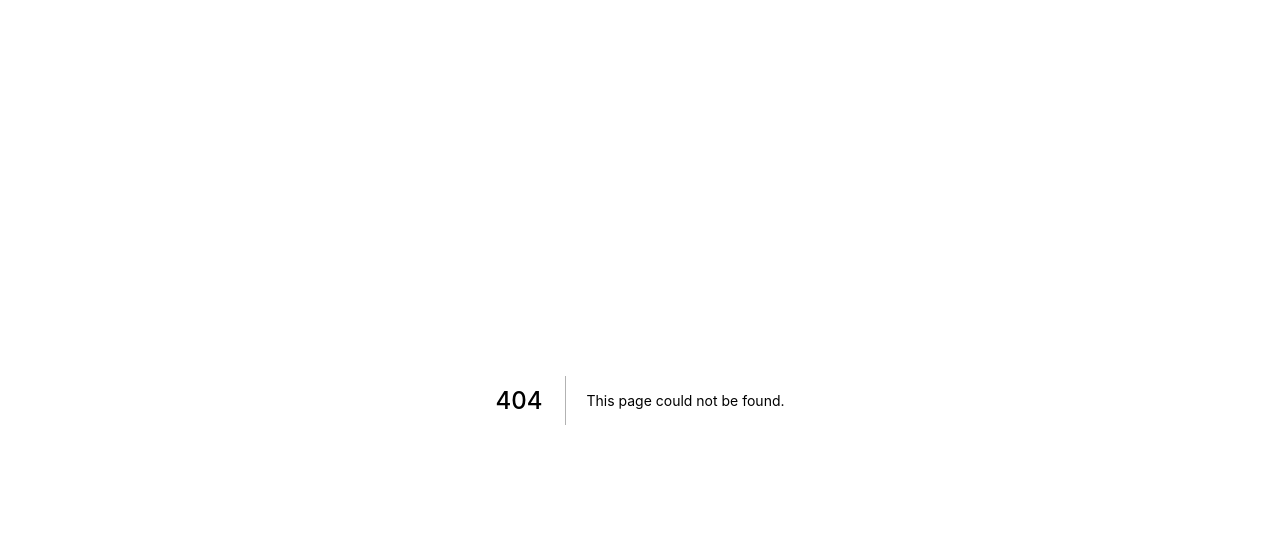
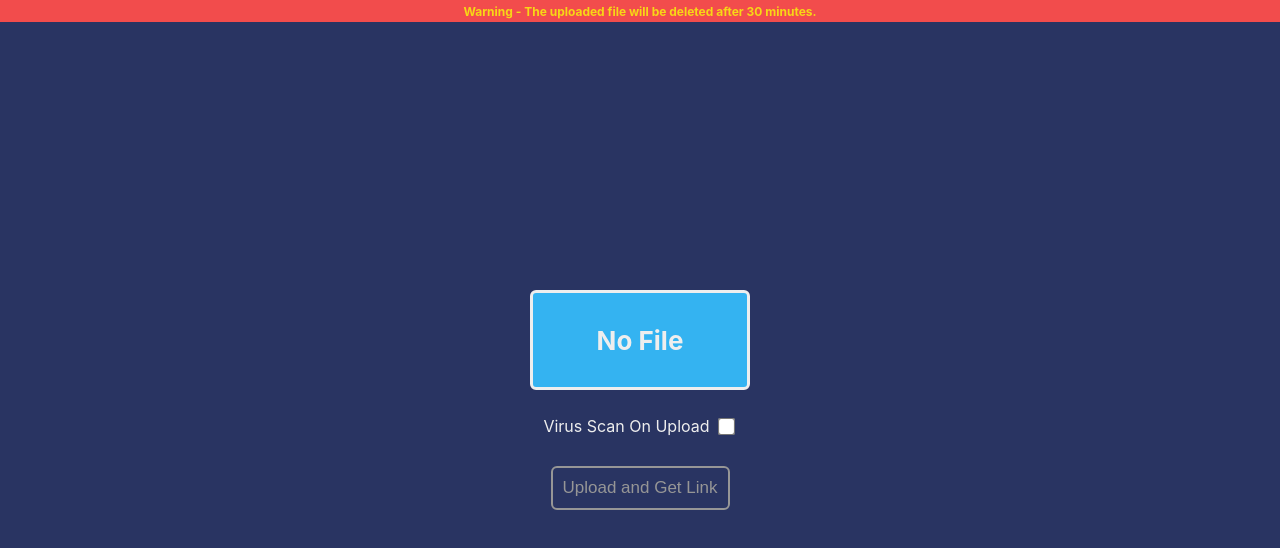
Before and after one commit to GreyStinger/greys-home-v3, a Next.js app: page /share in a window 1280 px wide. Before the commit this address had no page. Shown: the top 548 px of the page. Built offline with nearby package versions, Linux system fonts and the light colour scheme.

Commit message:
working_upload

```diff
--- a/package.json
+++ b/package.json
@@ -10,10 +10,12 @@
   },
   "dependencies": {
     "busboy": "^1.6.0",
+    "clamscan": "^2.1.2",
     "cors": "^2.8.5",
     "crypto": "^1.0.1",
     "express": "^4.18.1",
     "lodash": "^4.17.21",
+    "mongoose": "^6.3.5",
     "morgan": "^1.10.0",
     "next": "^12.1.6",
     "react": "^18.1.0",
--- a/src/pages/api/hello.js
+++ /dev/null
@@ -1,5 +0,0 @@
-// Next.js API route support: https://nextjs.org/docs/api-routes/introduction
-
-export default function handler(req, res) {
-  res.status(200).json({ name: 'John Doe' })
-}
--- a/src/pages/api/temp/[uuid].js
+++ b/src/pages/api/temp/[uuid].js
@@ -0,0 +1,22 @@
+import { useRouter } from "next/router";
+import { useEffect, useState } from "react";
+
+function forDiscord(children) {
+  return <div>{children}</div>;
+}
+
+export default function TempDownload() {
+  const router = useRouter();
+  const { uuid } = router.query;
+
+  return (
+    <div>
+      <forDiscord>
+        <h1>TempDownload</h1>
+        <p>
+          <a href={`/temp/${uuid}/`}>Download</a>
+        </p>
+      </forDiscord>
+    </div>
+  );
+}
--- a/src/pages/api/temp-load.js
+++ b/src/pages/api/upload.js
@@ -4,10 +4,6 @@ import Busboy from "busboy";
 import Meter from "stream-meter";
 import { pipeline } from "stream";
 import { randomUUID } from "crypto";
-
-const files_alive = new Map();
-
-const valid_uploads = [("u5", "u10"), ("u2", "u30"), ("u1", "u60")];
 
 export const config = {
   api: {
@@ -28,7 +24,7 @@ async function r(req, uuid) {
     busboy.on("file", (fieldname, file, filename) => {
       filename = sanitizeString(filename.filename);
 
-      let write_path = path.join(__dirname, "..", "..", "..", ".." ,"public", "temp", uuid);
+      let write_path = path.join(__dirname, /* ".." , "..",*/ "..", ".." ,"public", "temp", uuid);
       fs.mkdirSync(write_path, { recursive: true });
       console.log(`Writing ${filename} too ${write_path}`);
 
@@ -79,12 +75,6 @@ export default async function imageUploadHandler(req, res) {
     return res.status(405).end();
   }
 
-  const body = req.body;
-
-  if (!valid_uploads.includes((body.size, body.time))) {
-    return res.status(400).end();
-  }
-
   const uuid = randomUUID();
 
   let data = await r(req, uuid);
--- a/src/pages/tempfile.js
+++ b/src/pages/share.js
@@ -8,6 +8,9 @@ export default function PostScreen() {
     var p = document.createElement("p");
     p.textContent = text;
     p.setAttribute('id', "warningPara");
+    p.style.marginTop = "16px";
+    p.style.marginBottom = "0px";
+    p.style.paddingBottom = "0px";
     element.appendChild(p);
   }
 
@@ -60,27 +63,43 @@ export default function PostScreen() {
         var input = document.getElementById("uploadFile");
         var fileName = document.getElementById("fileName");
         fileName.textContent = input.files[0].name;
-        if (fileName.textContent.length > 20) {
-          fileName.textContent = fileName.textContent.charAt(0).toUpperCase() + fileName.textContent.slice(1).toLowerCase().substring(0, 20) + "...";
-          fileName.style.fontSize = "26px";
-        } else {
-          fileName.style.fontSize = "30px";
+        if (fileName.textContent.length > 24) {
+          fileName.textContent = fileName.textContent.charAt(0).toUpperCase() + fileName.textContent.slice(1).toLowerCase().substring(0, 24) + "...";
         }
-
         let warn_para = document.getElementById("warningPara");
 
         if (input.files[0].size > 1073741824) {
           if (!warn_para) {
             addPara("File size is too large must be under 1 GiB", document.getElementById("uploadFileContainerGlobal"));
           }
+          document.getElementById("btnSubmit").disabled = true;
         } else {
           if (warn_para) {
             warn_para.remove();
           }
+          document.getElementById("btnSubmit").disabled = false;
         }
       });
 
     addedEventListener = true;
+  }
+
+  async function uploadFile(event) {
+    event.preventDefault();
+
+    var input = document.getElementById("uploadFile");
+    var scan = document.getElementById("virusScan");
+    var file = input.files[0];
+    var formData = new FormData();
+    formData.append("file", file);
+    formData.append("scan", scan.checked);
+
+    const response = await fetch("/api/upload", {
+      method: "POST",
+      body: formData,
+    });
+    const json = await response.json();
+    console.log(json);
   }
 
   useEffect(() => {
@@ -89,12 +108,16 @@ export default function PostScreen() {
 
   return (
     <div className={styles["upload-container"]}>
+      <div className={styles["warning-header"]}>
+        <p>
+          <b>Warning</b> - The uploaded file will be deleted after 30 minutes.
+        </p>
+      </div>
       <form
         className={styles["upload-form"]}
-        action="/api/temp"
+        action="/api/upload"
         method="post"
         encType="multipart/form-data"
-        onSubmit="return false;"
       >
         <div className={styles["upload-file-container-global"]} id="uploadFileContainerGlobal">
           <div className={styles["upload-file-container"]}>
@@ -111,14 +134,15 @@ export default function PostScreen() {
               name="uploadFile"
               id="uploadFile"
             />
-            <br />
           </div>
         </div>
-        <input type="text" defaultValue="u10" name="time" />
+        <div className={styles["virus-check-container"]}>
+          <label htmlFor="">Virus Scan On Upload </label>
+          <input type="checkbox" defaultValue="u10" name="scan" id="virusScan"/>
+        </div>
         <br />
-        <input type="text" defaultValue="u5" name="size" />
-        <br />
-        <input type="button" /* type="submit" */ id="btnSubmit" value="Load" />
+        <input type="submit" className={styles["btn-submit"]} id="btnSubmit" value="Upload and Get Link" disabled />
+        {/* <button className={styles["btn-submit"]} id="btnSubmit" onClick={uploadFile}>Upload and Get Link</button> */}
       </form>
     </div>
   );
--- a/src/styles/Tempfile.module.css
+++ b/src/styles/Tempfile.module.css
@@ -1,12 +1,39 @@
+.btn-submit {
+  color: #EEEEEE;
+  background-color: transparent;
+  border: 2px solid #EEEEEE;
+  border-radius: 6px;
+  font-size: 17px;
+  padding: 10px;
+}
+
+.btn-submit:disabled {
+  color: #969696;
+  border-color: #969696;
+}
+
 .file-name {
   color: #EEEEEE;
-  font-size: 30px;
+  font-size: 26px;
   font-weight: 700;
   text-align: center;
   width: 100%;
   margin: 0px;
   padding: 16px;
   overflow: hidden;
+}
+
+.upload-file-container-global {
+  width: 100%;
+  height: 100%;
+  position: relative;
+  border-radius: 4px;
+  overflow: hidden;
+  display: flex;
+  flex-direction: column;
+  justify-content: center;
+  align-items: center;
+  padding-bottom: 16px;
 }
 
 .upload-file-container-global p {
@@ -19,13 +46,10 @@
   align-items: center;
   justify-content: center;
   float: left;
-	min-width: 180px;
+	min-width: 220px;
   max-width: 280px;
   min-height: 100px;
   max-height: 130px;
-	/* display: block; */
-	margin: 1em;
-	/* padding: 1em 2em; */
 	border: none;
 	background: none;
 	color: inherit;
@@ -33,15 +57,34 @@
 	z-index: 1;
   background-color: #34B3F1;
   border-radius: 6px;
-  border: 4px solid #EEEEEE;
+  border: 3px solid #EEEEEE;
 }
 
-.upload-container:focus {
-  outline: none;
+.virus-check-container {
+  color: #EEEEEE;
+  padding: 10px;
+  flex-wrap: nowrap;
+  display: flex;
+  align-items: center;
+  align-self: center;
+  flex-direction: row;
 }
 
-.upload-container > label {
+.virus-check-container label {
+  padding-right: 6px;
+  font-size: 16px;
   vertical-align: middle;
+
+}
+
+.virus-check-container input {
+  margin-right: 4px;
+  -ms-transform: scale(1.35); /* IE */
+  -moz-transform: scale(1.35); /* FF */
+  -webkit-transform: scale(1.35); /* Safari and Chrome */
+  -o-transform: scale(1.35); /* Opera */
+  transform: scale(1.35);
+  padding: 10px;
 }
 
 .upload-container {
@@ -52,8 +95,12 @@
   justify-content: center;
   align-items: center;
   background-color: #293462;
-  border-radius: 5px;
+  margin: 0px;
   padding: 20px;
+}
+
+.upload-container > label {
+  vertical-align: middle;
 }
 
 .upload-form {
@@ -70,3 +117,25 @@
   text-decoration: none;
   visibility: hidden;
 }
+
+.warning-header {
+  height: 22px;
+  width: 100%;
+  top: 0px;
+  position: absolute;
+  background-color: #F24C4C;
+  display: flex;
+  flex-direction: row;
+  justify-content: center;
+  align-items: center;
+  flex-wrap: nowrap;
+  overflow: hidden;
+}
+
+.warning-header > p {
+  color: #F7D716;
+  font-size: 12px;
+  font-weight: 700;
+  margin: 0px;
+  padding: 0px;
+}
```
Also changed, not shown: 1 other file (tests, documents, lock files or other folders).
